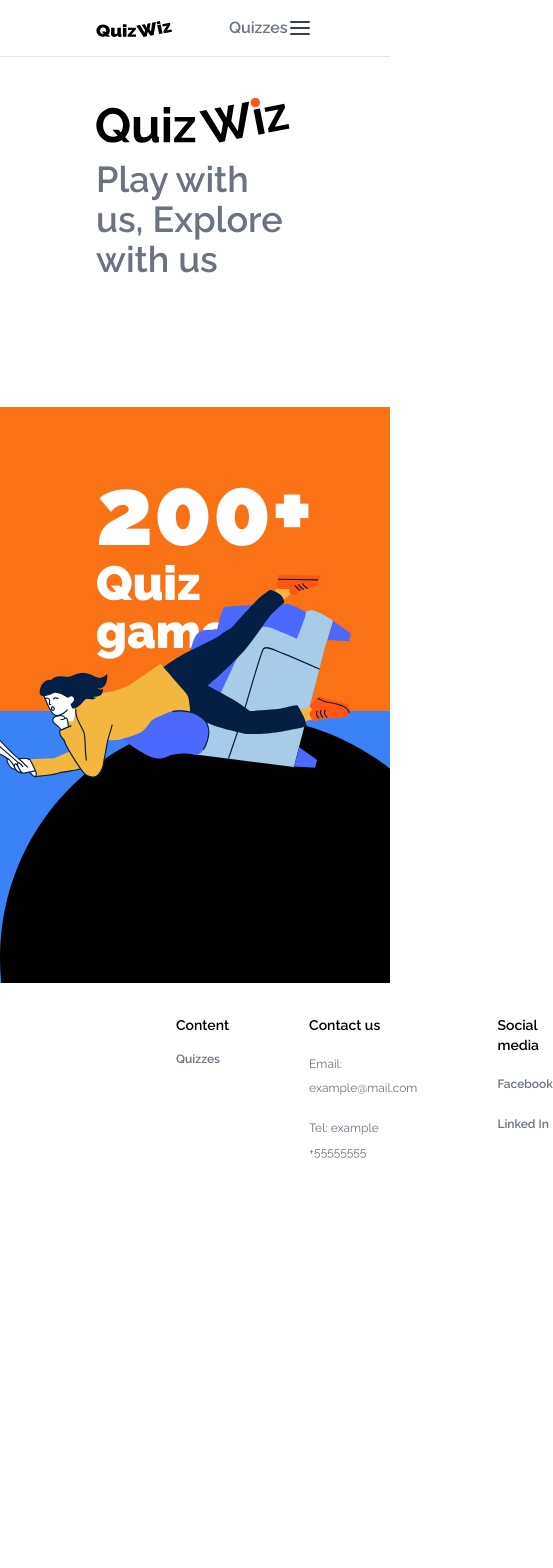
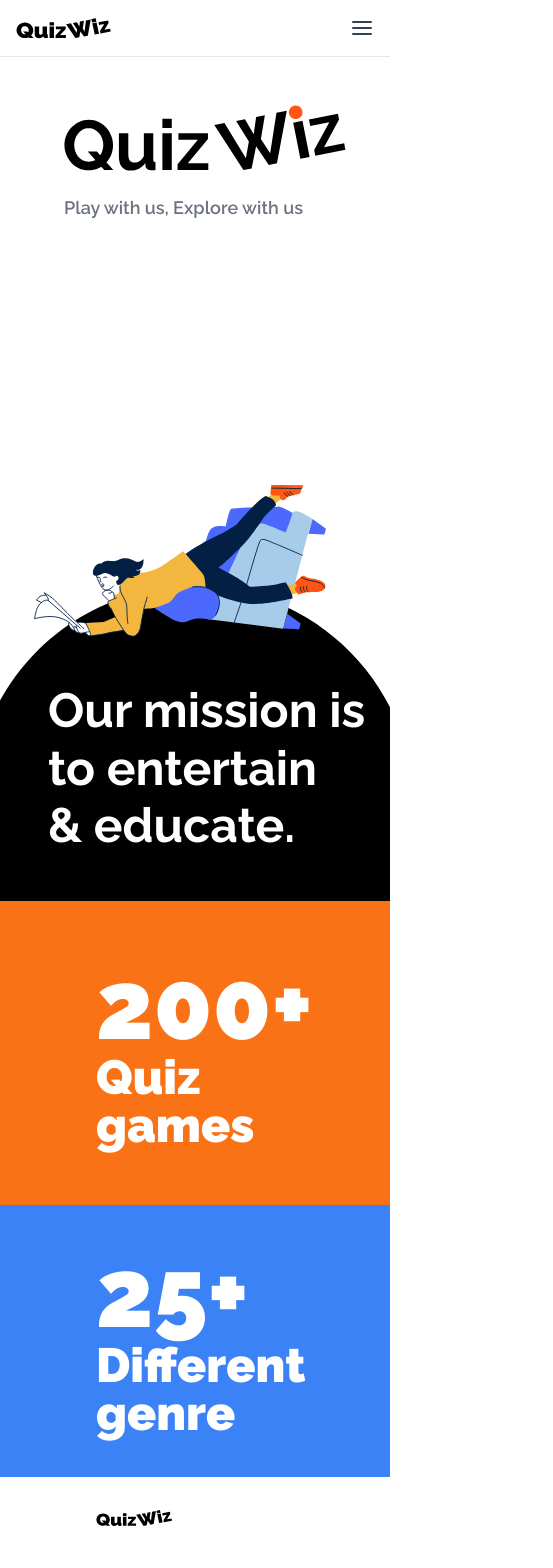
Before and after one commit to SousouBer/quizwiz-frontend, a Vue app: page /landing in a window 390 px wide. Shown: the top 1568 px of the page, 553 px wide, since content can reach past the window. Before the commit the page ends 1195 px from the top, so only its background shows below. Built offline with nearby package versions, Linux system fonts and the light colour scheme.

Commit message:
style: add responsivity to black cover in landing page

```diff
--- a/src/assets/main.css
+++ b/src/assets/main.css
@@ -3,7 +3,3 @@
 @tailwind base;
 @tailwind components;
 @tailwind utilities;
-
-.landing-person-img {
-  transform: translate(-10%, -70%);
-}
--- /dev/null
+++ b/src/components/LandingPersonAndBackground.vue
@@ -0,0 +1,47 @@
+<template>
+  <div
+    class="absolute -bottom-4 sm:bottom-0 right-0 transform translate-y-1/4 sm:translate-y-1/3"
+  >
+    <div class="relative">
+      <div class="absolute heading-position-mobile sm:heading-position">
+        <h1 class="text-white text-5xl sm:text-7xl font-bold leading-12">
+          Our mission is<br />
+          to entertain<br />
+          & educate.
+        </h1>
+      </div>
+      <div>
+        <slot></slot>
+      </div>
+
+      <div
+        class="absolute top-0 right-0 w-3/4 sm:landing-person-img -translate-x-16 -translate-y-2/3"
+      >
+        <img src="@/assets/images/landing-person.svg" alt="Landing Person" />
+      </div>
+    </div>
+  </div>
+</template>
+
+<script>
+export default {};
+</script>
+
+<style scoped>
+.heading-position-mobile {
+  transform: translate(3rem, 6rem);
+}
+
+.heading-position {
+  transform: translate(55%, 75%);
+}
+
+.landing-person-img {
+  transform: translate(-10%, -70%);
+}
+
+.landing-person-img-mobile {
+  width: 75%;
+  transform: translate(-4rem, 65%);
+}
+</style>
--- a/src/components/shared/TheFooter.vue
+++ b/src/components/shared/TheFooter.vue
@@ -1,5 +1,5 @@
 <template>
-  <footer class="px-24 py-8 flex gap-20">
+  <footer class="px-24 py-8 flex flex-col gap-20 sm:flex-row">
     <icon-quiz-wiz-main></icon-quiz-wiz-main>
     <div>
       <h4 class="text-sm font-semibold mb-4">Content</h4>
--- a/src/components/shared/TheHeader.vue
+++ b/src/components/shared/TheHeader.vue
@@ -1,15 +1,17 @@
 <template>
   <header
-    class="flex justify-between items-center px-24 py-4 border-b relative"
+    class="flex justify-between items-center p-4 border-b relative md:px-24"
   >
     <div class="flex items-center gap-14">
-      <icon-quiz-wiz-main></icon-quiz-wiz-main>
-      <link-quizzes></link-quizzes>
+      <div class="w-24">
+        <icon-quiz-wiz-main class="h-full w-full"></icon-quiz-wiz-main>
+      </div>
+      <link-quizzes class="hidden md:block"></link-quizzes>
     </div>
     <div>
       <icon-burger-menu
         @click="openLogoutModal"
-        class="cursor-pointer"
+        class="cursor-pointer md:hidden"
       ></icon-burger-menu>
     </div>
     <modal-auth-burger-menu class="hidden z-2"></modal-auth-burger-menu>
--- a/src/views/LandingPageView.vue
+++ b/src/views/LandingPageView.vue
@@ -2,16 +2,25 @@
   <div>
     <the-header></the-header>
     <main class="relative overflow-hidden">
-      <section class="px-24 pt-6 pb-32">
-        <div>
+      <section
+        class="h-screen overflow-hidden md:h-auto py-6 px-16 md:px-24 md:pt-6 md:pb-32 relative"
+      >
+        <div class="w-72 sm:w-1/2">
           <img
+            class="w-full"
             src="../assets/images/quizwiz-title.svg"
             alt="Quiz wiz Title Logo"
           />
         </div>
-        <h2 class="text-4xl font-semibold text-gray-500">
+        <h2 class="text-lg sm:text-4xl font-semibold text-gray-500">
           Play with us, Explore with us
         </h2>
+        <landing-person-and-background class="sm:hidden">
+          <img
+            class="w-full"
+            src="@/assets/images/black-background-mobile.svg"
+            alt="Black background"
+        /></landing-person-and-background>
       </section>
       <section class="px-24 bg-orange-500 flex flex-col py-14">
         <span class="text-8xl font-black text-white">200+</span>
@@ -21,27 +30,13 @@
         <span class="text-8xl font-black text-white">25+</span>
         <h3 class="text-5xl font-black text-white">Different genre</h3>
       </section>
-      <div class="absolute bottom-0 right-0 transform translate-y-1/3">
-        <div class="relative">
-          <div class="absolute heading-position">
-            <h1 class="text-white text-7xl font-bold leading-12">
-              Our mission is<br />
-              to entertain<br />
-              & educate.
-            </h1>
-          </div>
-          <img
-            src="../assets/images/black-background.svg"
-            alt="Black background"
-          />
-          <div class="absolute top-0 right-0 landing-person-img">
-            <img
-              src="../assets/images/landing-person.svg"
-              alt="Landing Person"
-            />
-          </div>
-        </div>
-      </div>
+      <landing-person-and-background class="hidden sm:block">
+        <img
+          class="w-full"
+          src="@/assets/images/black-background.svg"
+          alt="Black background"
+        />
+      </landing-person-and-background>
     </main>
     <the-footer></the-footer>
   </div>
@@ -50,14 +45,9 @@
 <script>
 import TheHeader from "@/components/shared/TheHeader.vue";
 import TheFooter from "@/components/shared/TheFooter.vue";
+import LandingPersonAndBackground from "@/components/LandingPersonAndBackground.vue";
 
 export default {
-  components: { TheHeader, TheFooter },
+  components: { TheHeader, TheFooter, LandingPersonAndBackground },
 };
 </script>
-
-<style scoped>
-.heading-position {
-  transform: translate(55%, 75%);
-}
-</style>
```
Also changed, not shown: src/assets/images/black-background-mobile.svg (added).
